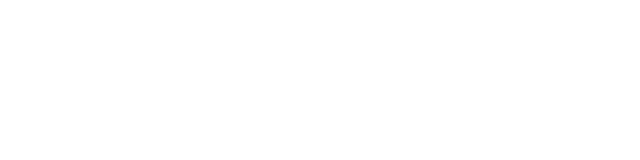
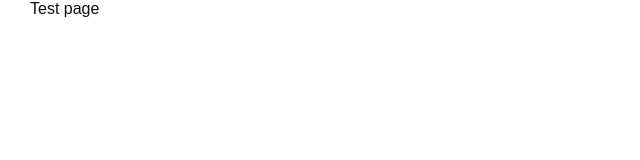
Before and after one commit to Marat-Akhalov/q-tim-test, a Nuxt app: page / in a window 1280 px wide. Shown: the top 160 px of the page, without its empty margins (0-640 px from the left). Built offline with nearby package versions, Linux system fonts and the light colour scheme.

Commit message:
feat: add default page and layout

```diff
--- a/app.vue
+++ b/app.vue
@@ -1,3 +1,5 @@
 <template>
-  <div></div>
+  <NuxtLayout>
+    <NuxtPage />
+  </NuxtLayout>
 </template>
--- /dev/null
+++ b/layouts/default.vue
@@ -0,0 +1,19 @@
+<script setup lang="ts"></script>
+
+<template>
+  <div class="page-wrap">
+    <div class="container">
+      <main>
+        <slot />
+      </main>
+    </div>
+  </div>
+</template>
+
+<style scoped lang="scss">
+.page-wrap {
+  display: flex;
+  flex-direction: column;
+  min-height: 100dvh;
+}
+</style>
--- /dev/null
+++ b/pages/index.vue
@@ -0,0 +1,7 @@
+<script setup lang="ts"></script>
+
+<template>
+  <div>Test page</div>
+</template>
+
+<style scoped lang="scss"></style>
```
